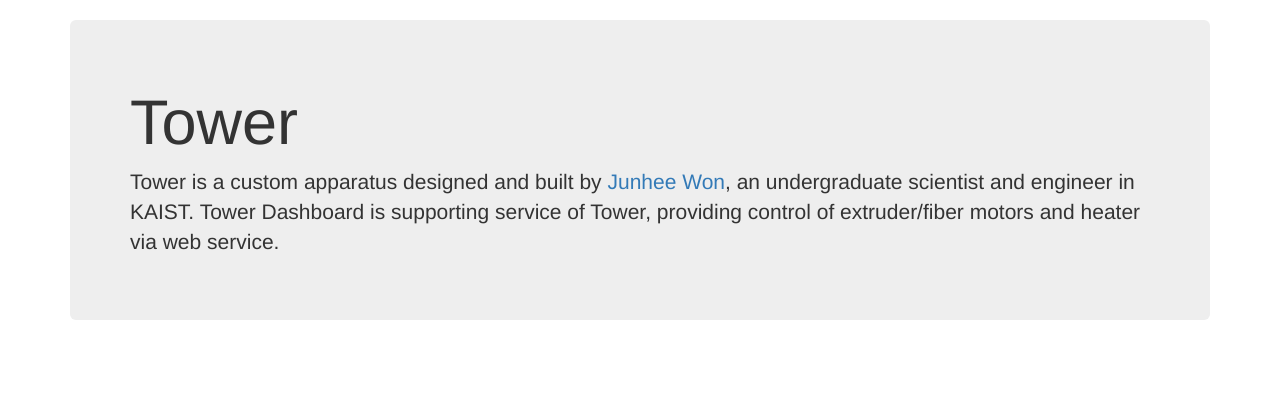
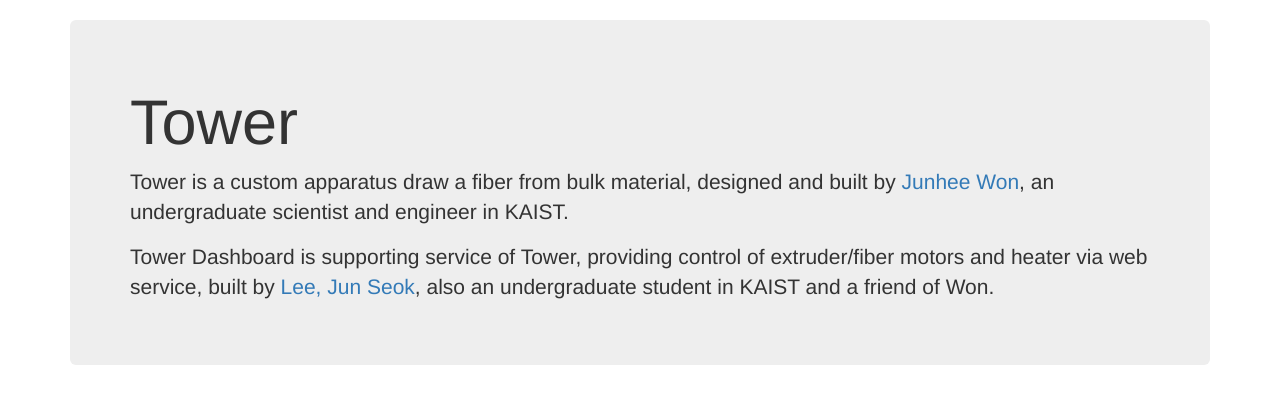
Before and after one commit to 2JS/tower2, a Python web app: template app/templates/index.html in a window 1280 px wide. Shown: the part 52-456 px from the top of the page. Run offline with Jinja, Linux system fonts and the light colour scheme; the template is opened without the code that fills it, so the values that code supplies are empty; some libraries are stand-ins or nearby versions.

Commit message:
Update jumbotron message

```diff
--- a/app/templates/index.html
+++ b/app/templates/index.html
@@ -31,8 +31,8 @@
   <div class="container">
     <div class="jumbotron">
       <h1>Tower</h1>
-      <p>Tower is a custom apparatus designed and built by <a href="https://w1k1.2js.dev/wiki/Joonhee_%22Duke%22_Won">Junhee Won</a>, an undergraduate scientist and engineer in KAIST. Tower
-      Dashboard is supporting service of Tower, providing control of extruder/fiber motors and heater via web service.</p>
+      <p>Tower is a custom apparatus draw a fiber from bulk material, designed and built by <a href="https://w1k1.2js.dev/wiki/Joonhee_%22Duke%22_Won">Junhee Won</a>, an undergraduate scientist and engineer in KAIST.</p>
+      <p>Tower Dashboard is supporting service of Tower, providing control of extruder/fiber motors and heater via web service, built by <a href="https://github.com/2JS">Lee, Jun Seok</a>, also an undergraduate student in KAIST and a friend of Won.</p>
     </div>
   </div>
 </body>
```
